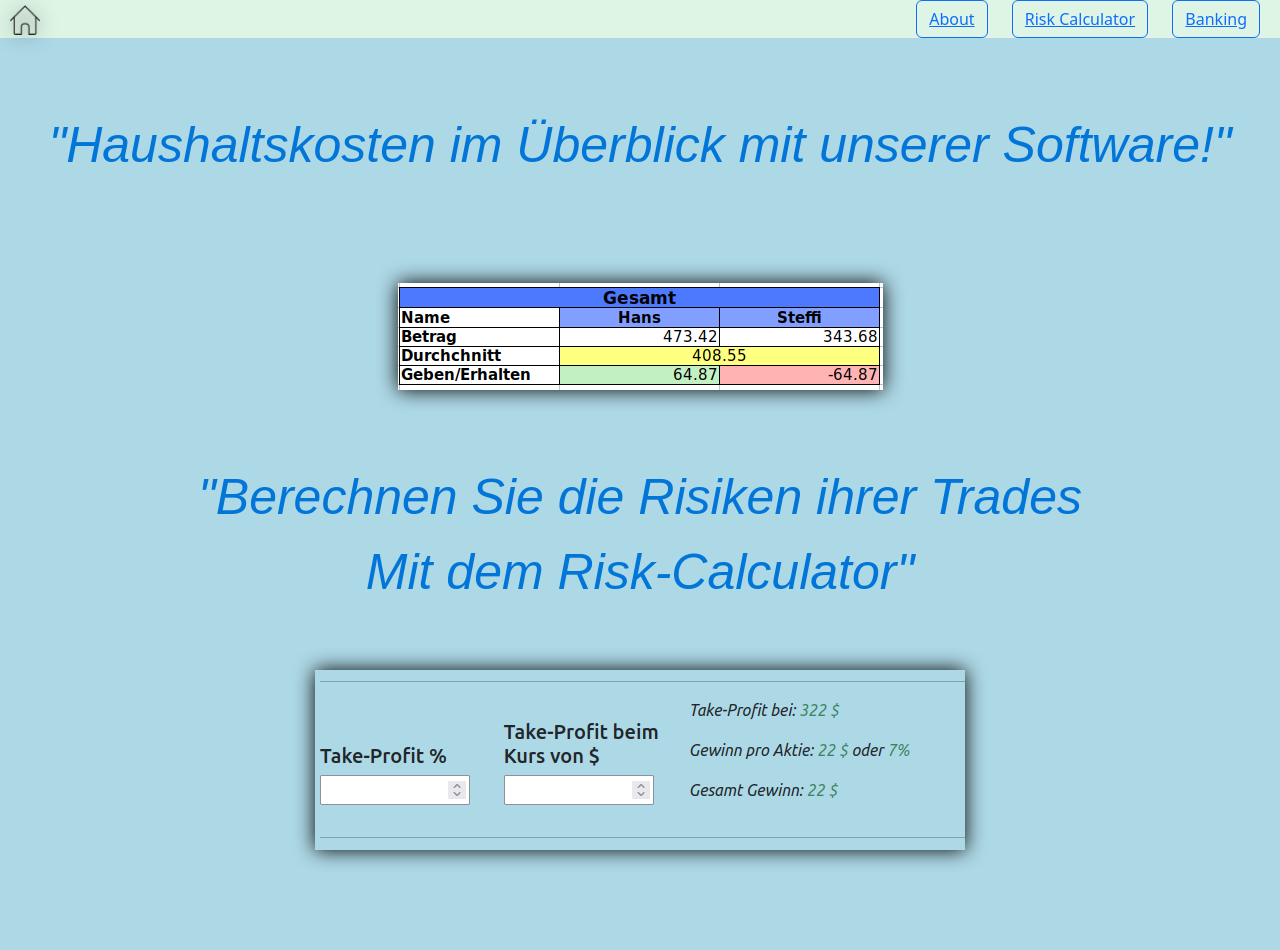
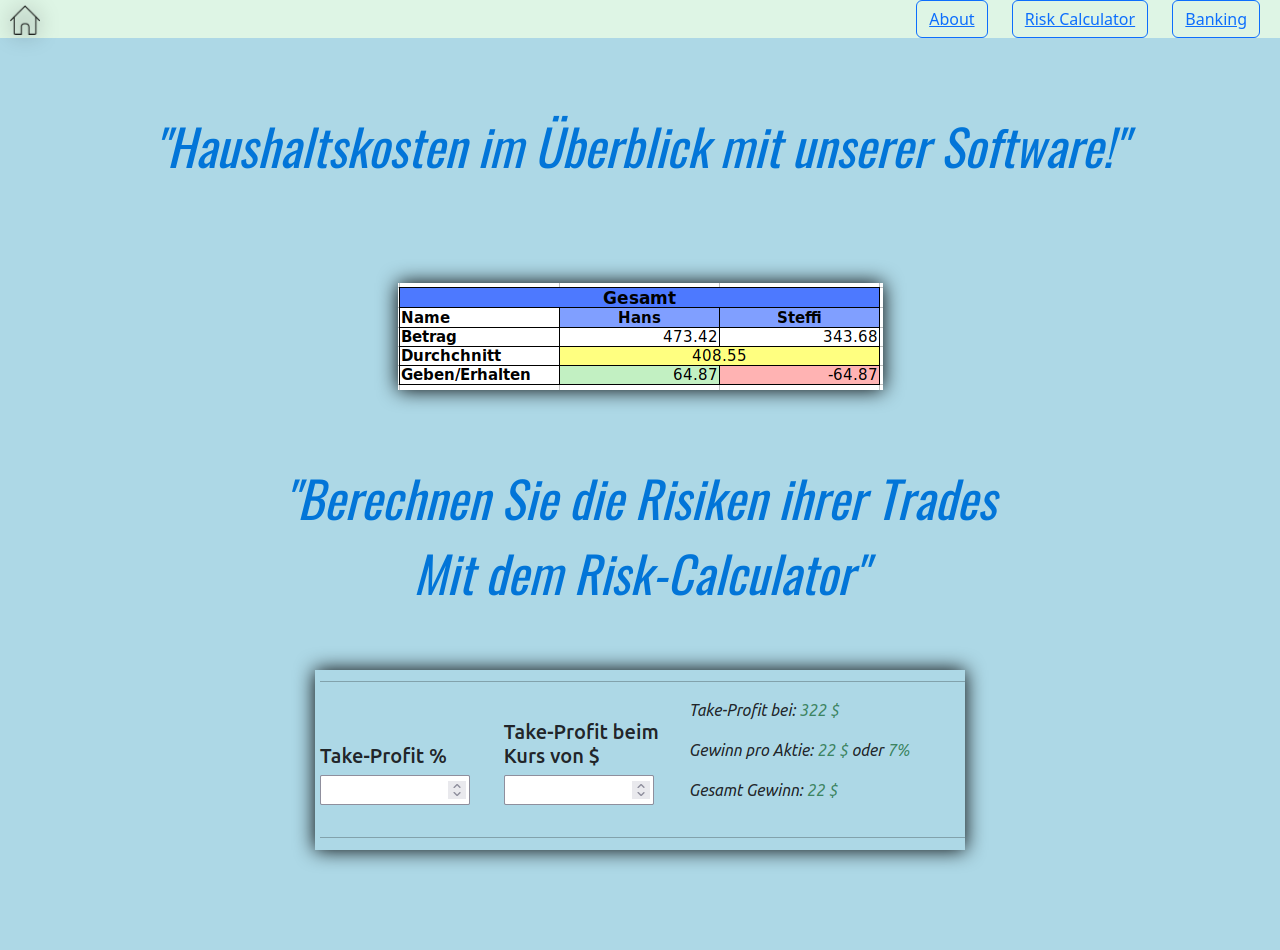
Before and after one commit to PeterEdiger/flask_test_deployment, a Flask app: page / in a window 1280 px wide. Run offline with Flask 2, Linux system fonts and the light colour scheme.

Commit message:
home advertisement.

```diff
--- a/static/stylesheet.css
+++ b/static/stylesheet.css
@@ -1,7 +1,10 @@
-/*****************TAGS**********
-Karriere
-Preise**********/
+/*****************FONTS**********/
+@font-face {
+    font-family: "Oswald";
+    src: url("/static/fonts/oswald-v49-latin-regular.woff2")
+}
 
+/*****************TAGS**********/
 body {
     margin-left: 0;
     background-color: lightblue;
@@ -18,7 +21,7 @@
 li {
     margin: 40px;
     font-size: 30px;
-    font-family: 'Oswald', sans-serif;
+    font-family: Oswald, sans-serif;
     font-style: italic;
 }
 
```
Also changed, not shown: static/fonts/oswald-v49-latin-regular.woff2 (added).
